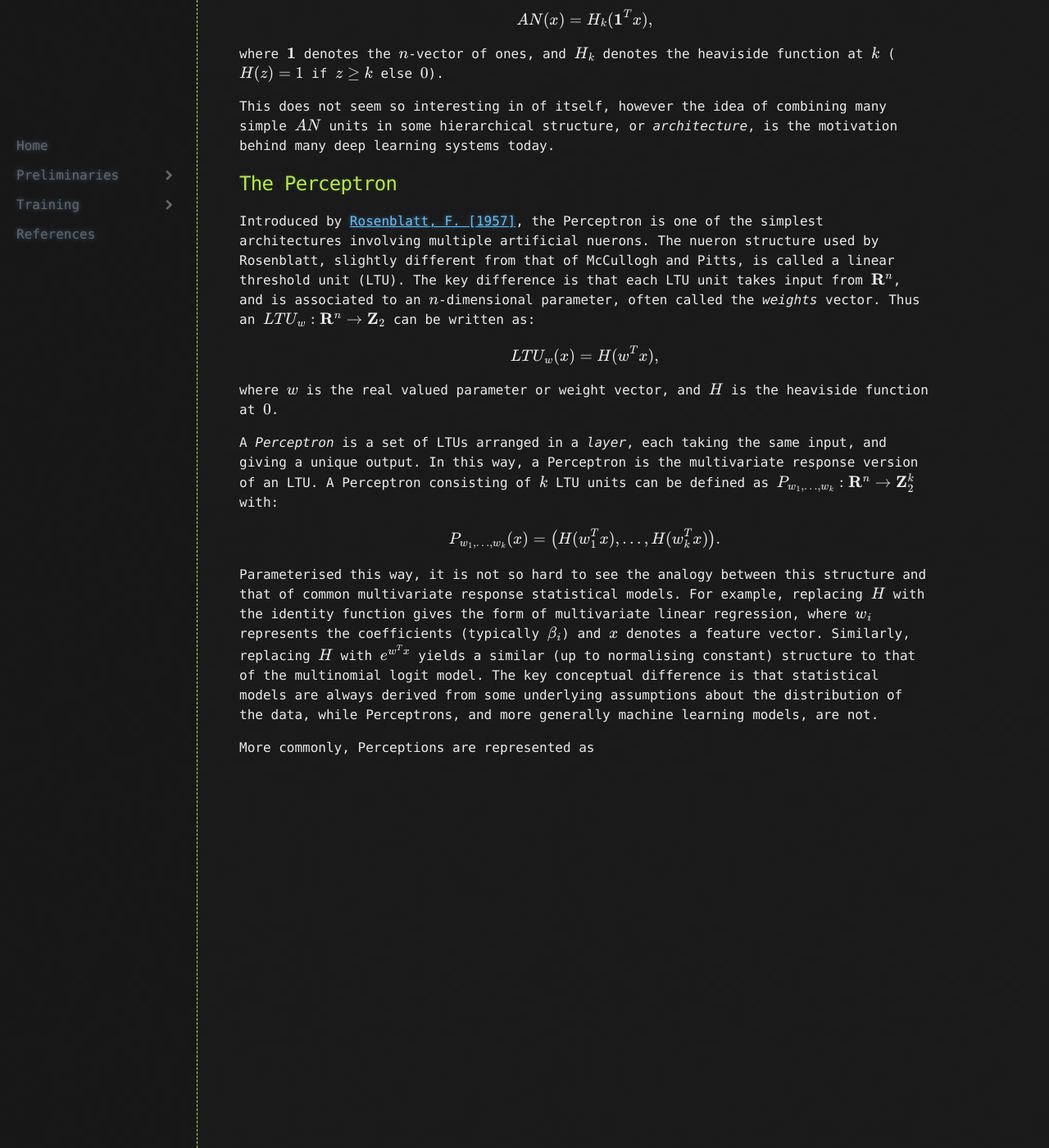
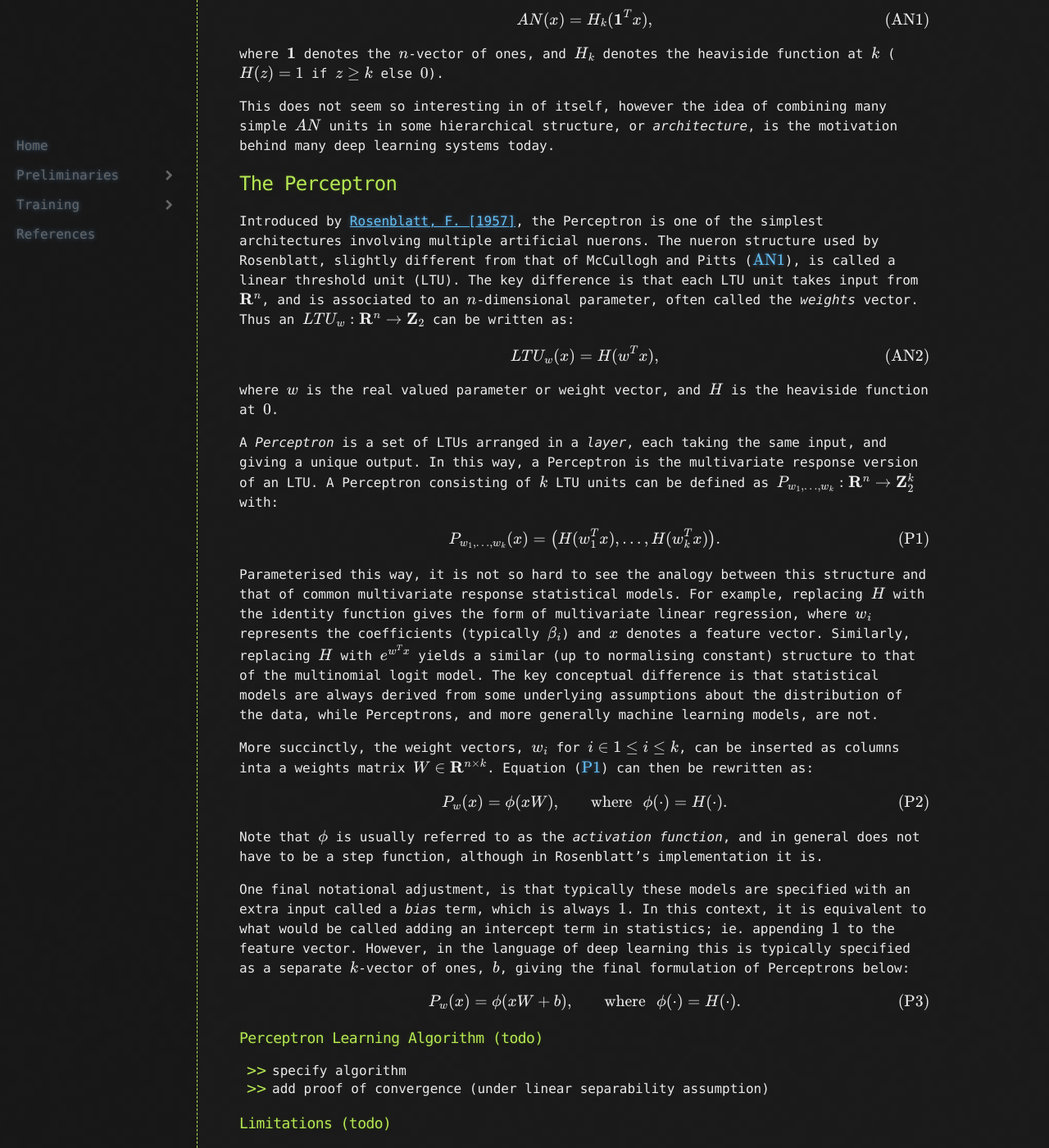
Before and after one commit to kieranfmaguire/kieranfmaguire.github.io, a Jekyll site: the page built from sections/preliminaries/perceptrons.md, in a window 1280 px wide and 1400 px high, scrolled down 572 px. Shown: the whole window at 82% size. Built offline with Jekyll 4.4.1, drawn with Linux system fonts in a browser that asks for light colours; formulas are drawn with MathJax 3; before the commit the page ends 1516 px from its top, so only the background shows below that; some of the changed text lies outside the part shown.

Commit message:
Update mathjax to v3, add some more content on Perceptrons

```diff
--- a/sections/preliminaries/perceptrons.md
+++ b/sections/preliminaries/perceptrons.md
@@ -16,21 +16,22 @@ the biological version. There have been many variations proposed since then,
 but in general they are based on the idea that a neuron is a single unit in
 a larger network, which
 accepts some input, and produces some output. The version proposed by McCulloch & Pitts was
-the most simple, assuming $n$ binary inputs and a single binary output which
-takes the value $1$ when at least $k$ of the input values are $1$ and $0$
-otherwise. We can write this as a function  $ AN : \mathbf{Z}_2^n \rightarrow \mathbf{Z} $ where $ \mathbf{Z}_2 = \\{0,1\\}$
+the most simple, assuming $$n$$ binary inputs and a single binary output which
+takes the value $$1$$ when at least $$k$$ of the input values are $$1$$ and $$0$$
+otherwise. We can write this as a function  $$AN : \mathbf{Z}_2^n \rightarrow \mathbf{Z} $$where $$ \mathbf{Z}_2 = \{0,1\}$$
 satisfying:
 
 $$
-\begin{equation}
+\begin{equation}\label{AN1}\tag{AN1}
 AN(x) = H_k(\mathbf{1}^T x),
-\end{equation}$$
+\end{equation}
+$$
 
-where $\mathbf{1}$ denotes the $n$-vector of ones, and $H_k$ denotes the heaviside
-function at $k$ ($H(z) = 1$ if $z \geq k$ else $0$).
+where $$\mathbf{1}$$ denotes the $$n$$-vector of ones, and $$H_k$$ denotes the heaviside
+function at $$k$$ ($$H(z) = 1$$ if $$z \geq k$$ else $$0$$).
 
 This does not seem so interesting in of itself, however the idea of combining
-many simple $AN$ units in some hierarchical structure, or _architecture_, is the motivation
+many simple $$AN$$ units in some hierarchical structure, or _architecture_, is the motivation
 behind many deep learning systems today.
 
 ## The Perceptron
@@ -38,32 +39,80 @@ behind many deep learning systems today.
 Introduced by [Rosenblatt, F. \[1957\]](/sections/references/#Rosenblatt_F),
 the Perceptron is one of the simplest architectures involving multiple artificial nuerons. The
 nueron structure used by Rosenblatt, slightly different from that of
-McCullogh and Pitts, is called a linear threshold unit (LTU). The key
-difference is that each LTU unit takes input from $\mathbf{R}^n$, and is
-associated to an $n$-dimensional parameter, often called the _weights_ vector. Thus an
-$LTU_w : \mathbf{R}^n \rightarrow \mathbf{Z}_2$ can be written as:
+McCullogh and Pitts (\ref{AN1}), is called a linear threshold unit (LTU). The key
+difference is that each LTU unit takes input from $$\mathbf{R}^n$$, and is
+associated to an $$n$$-dimensional parameter, often called the _weights_ vector. Thus an
+$$LTU_w : \mathbf{R}^n \rightarrow \mathbf{Z}_2$$ can be written as:
 
-$$ LTU_w(x) = H(w^T x), $$
+$$
+\begin{align}\tag{AN2}\label{AN2}
+LTU_w(x) = H(w^T x),
+\end{align}
+$$
 
-where $w$ is the real valued parameter or weight vector, and $H$ is the
-heaviside function at $0$.
+where $$w$$ is the real valued parameter or weight vector, and $$H$$ is the
+heaviside function at $$0$$.
 
 A _Perceptron_ is a set of LTUs arranged in a _layer_, each taking the same input, and giving
 a unique output. In this way, a Perceptron is the multivariate response version of an LTU.
-A Perceptron consisting of $k$ LTU units can be defined as
-$P_{w_1,\dots,w_k} : \mathbf{R}^n \rightarrow \mathbf{Z}_2^k$ with:
+A Perceptron consisting of $$k$$ LTU units can be defined as
+$$P_{w_1,\dots,w_k} : \mathbf{R}^n \rightarrow \mathbf{Z}_2^k$$ with:
 
-$$P_{w_1, \dots, w_k}(x) = \left(H(w_1^Tx), \dots, H(w_k^T x)\right).$$
+$$
+\begin{equation}\tag{P1}\label{P1}
+P_{w_1, \dots, w_k}(x) = \left(H(w_1^Tx), \dots, H(w_k^T x)\right).
+\end{equation}$$
 
 Parameterised this way, it is not so hard to see the analogy between this
 structure and that of common multivariate response statistical models. For
-example, replacing $H$ with the identity function gives the form of
-multivariate linear regression, where $w_i$ represents the coefficients (typically $\beta_i$)
-and $x$ denotes a feature vector. Similarly, replacing $H$ with $e^{w^T x}$
+example, replacing $$H$$ with the identity function gives the form of
+multivariate linear regression, where $$w_i$$ represents the coefficients (typically $$\beta_i$$)
+and $$x$$ denotes a feature vector. Similarly, replacing $$H$$ with $$e^{w^T x}$$
 yields a similar (up to normalising constant) structure to that of the multinomial logit model.
 The key conceptual difference
 is that statistical models are always derived from some underlying assumptions about
 the distribution of the data, while Perceptrons, and more generally machine
 learning models, are not.
 
-More commonly, Perceptions are represented as
+More succinctly, the weight vectors, $$w_i$$ for $$i \in 1 \leq i \leq k$$, can be inserted as columns
+inta a weights matrix $$W \in \mathbf{R}^{n \times k}$$. Equation (\ref{P1})
+can then be rewritten as:
+
+$$
+\begin{align}\label{P2}\tag{P2}
+P_w(x) = \phi( x W), &&\mathrm{where} \,\,\,\, \phi(\cdot) = H(\cdot).
+\end{align}
+$$
+
+Note that $$\phi$$ is usually referred to as the _activation function_,
+and in general does not have to be a step function, although in Rosenblatt's
+implementation it is.
+
+One final notational adjustment, is that typically these models are specified with
+an extra input called a _bias_ term, which is always $$1$$. In this context, it
+is equivalent to what would be called adding an intercept term in statistics; ie.
+appending $$1$$ to the feature vector. However, in the language of deep
+learning this is typically specified as a separate $$k$$-vector
+of ones, $$b$$, giving the final formulation of Perceptrons below:
+
+$$
+\begin{align}\tag{P3}\label{P3}
+P_w(x) = \phi( x W + b), &&\mathrm{where} \,\,\,\, \phi(\cdot) = H(\cdot).
+\end{align}
+$$
+
+### Perceptron Learning Algorithm (todo)
+
+* specify algorithm
+* add proof of convergence (under linear separability assumption)
+
+### Limitations (todo)
+
+ * Does not output class probabilities
+ * Only works if data is linearly separable
+
+## Implementation (todo)
+
+ * Python - sklearn
+ * Python - custom
+ * julia - custom
```
Also changed, not shown: _includes/mathjax.html (+13 -7 lines).
